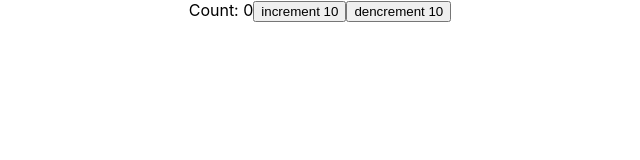
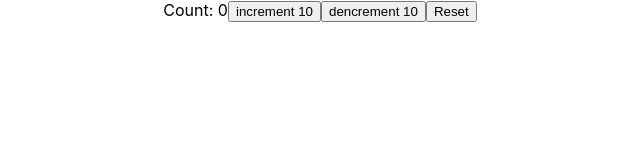
Before and after one commit to cardosoj3-ppb/G-Retro, a React (Create React App) app in the folder apps/react-typescript-demo/: page / in a window 1280 px wide. Shown: the top 160 px of the page, without its empty margins (320-960 px from the left). Built offline with nearby package versions, Linux system fonts and the light colour scheme.

Commit message:
feat(usereducer): useReducer Strict Action types

```diff
--- a/apps/react-typescript-demo/src/components/state/Counter.tsx
+++ b/apps/react-typescript-demo/src/components/state/Counter.tsx
@@ -4,19 +4,27 @@ type CounterState = {
   count: number;
 };
 
-type ActionState = {
+type UpdateAction = {
   type: 'increment' | 'decrement';
   payload: number;
 };
 
+type ResetState = {
+  type: 'reset';
+};
+
+type CounterAction = UpdateAction | ResetState;
+
 const initialState = { count: 0 };
 
-function reducer(state: CounterState, action: ActionState) {
+function reducer(state: CounterState, action: CounterAction) {
   switch (action.type) {
     case 'increment':
       return { count: state.count + action.payload };
     case 'decrement':
       return { count: state.count - action.payload };
+    case 'reset':
+      return initialState;
     default:
       return state;
   }
@@ -29,6 +37,7 @@ export const Counter = () => {
       Count: {state.count}
       <button onClick={() => dispatch({ type: 'increment', payload: 10 })}> increment 10 </button>
       <button onClick={() => dispatch({ type: 'decrement', payload: 10 })}> dencrement 10 </button>
+      <button onClick={() => dispatch({ type: 'reset' })}> Reset </button>
     </>
   );
 };
```
